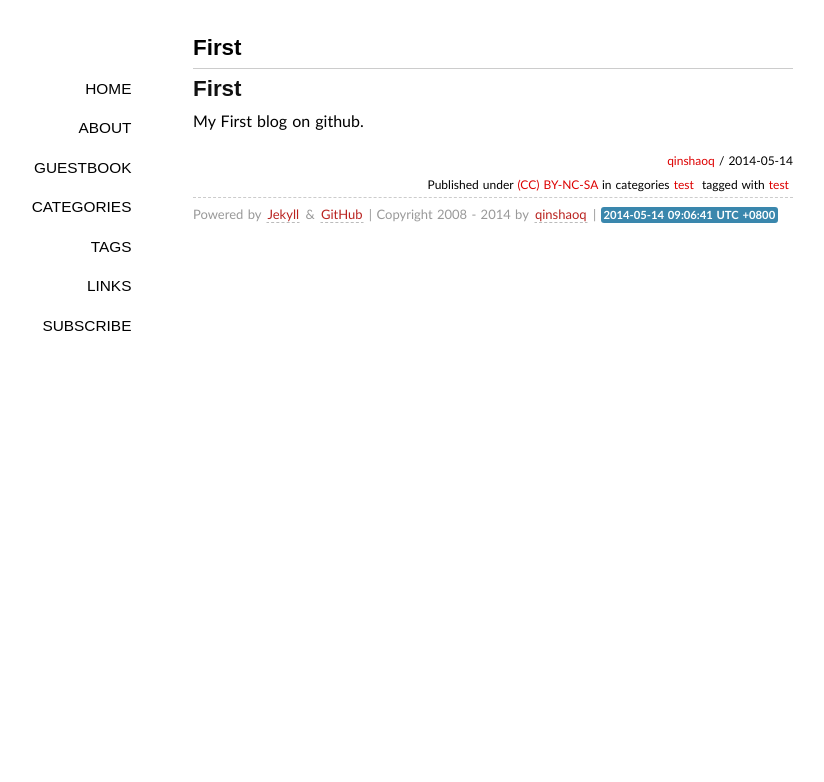
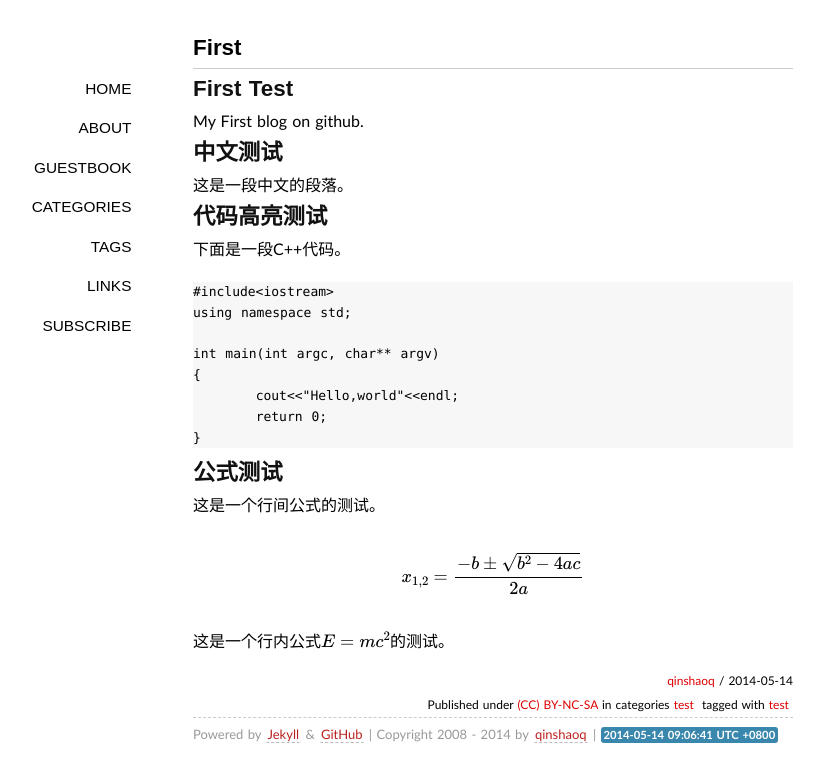
Before and after one commit to qinshaoq/qinshaoq.github.com, a Jekyll site: the page built from _posts/2014-05-14-First.md, in a window 1280 px wide. Shown: the top 782 px of the page, without its empty margins (147-971 px from the left). Built offline with Jekyll 4.4.1, drawn with Linux system fonts in a browser that asks for light colours; some web fonts are replaced; Markdown is read by kramdown in place of the engine named in the settings; formulas are drawn with MathJax 3; comment, search, counter and statistics services are not loaded.

```diff
--- a/_config.yml
+++ b/_config.yml
@@ -1,4 +1,4 @@
-markdown: rdiscount
+markdown: kramdown
 permalink: /:year/:month/:title/
 author: qinshaoq
 pygments: true
--- a/_layouts/default.html
+++ b/_layouts/default.html
@@ -35,5 +35,9 @@
     </footer>
 
     </div>
+
+	<script type="text/javascript"
+		src="http://cdn.mathjax.org/mathjax/latest/MathJax.js?config=TeX-AMS-MML_HTMLorMML">
+	</script>
   </body>
 </html>
--- a/_posts/2014-05-14-First.md
+++ b/_posts/2014-05-14-First.md
@@ -6,5 +6,33 @@ tags: [test]
 
 ---
 
-## First
+## First Test
+
 My First blog on github.
+
+## 中文测试
+
+这是一段中文的段落。
+
+## 代码高亮测试
+
+下面是一段C++代码。
+
+	#include<iostream>
+	using namespace std;
+
+	int main(int argc, char** argv)
+	{
+		cout<<"Hello,world"<<endl;
+		return 0;
+	}
+
+## 公式测试
+
+这是一个行间公式的测试。
+
+\\[
+x_{1,2}=\frac{-b \pm \sqrt{b^2-4ac}}{2a}
+\\]
+
+这是一个行内公式$$E=mc^2$$的测试。
```
